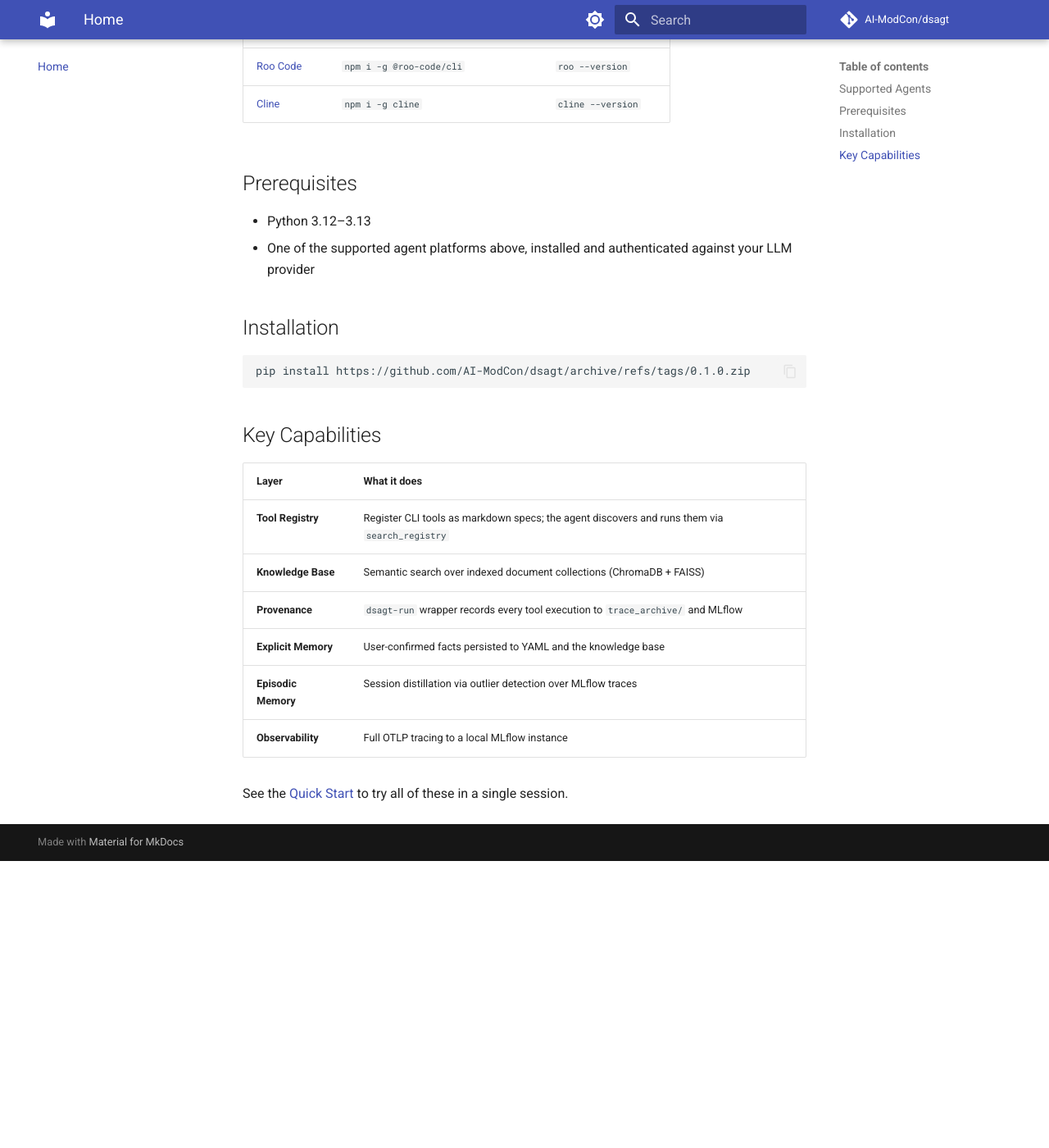
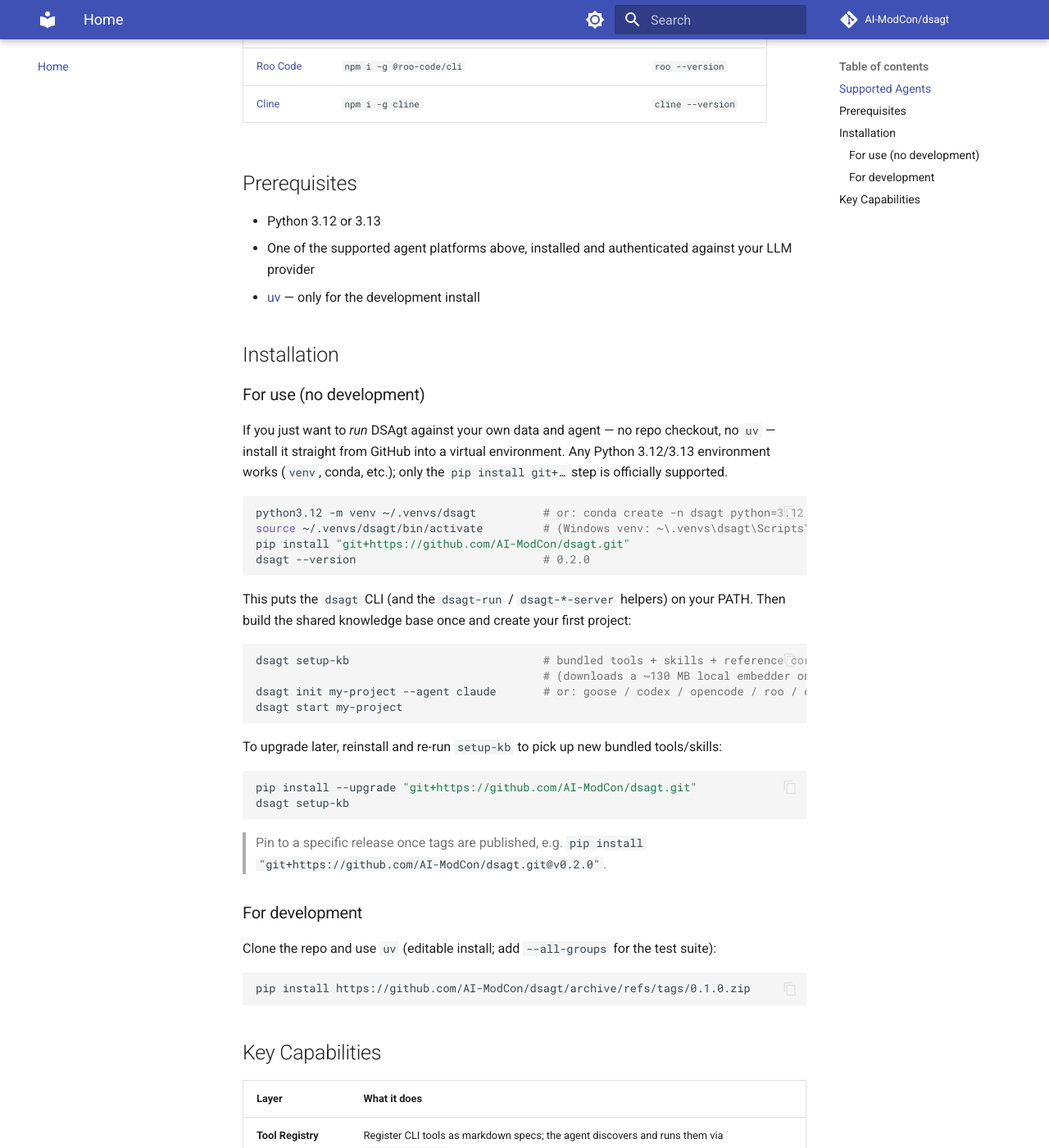
Before and after one commit to AI-ModCon/dsagt, an MkDocs documentation site: the page built from docs/index.md, in a window 1280 px wide and 1400 px high, scrolled down 606 px. Shown: the whole window at 82% size. Built offline with MkDocs 1.6.1 and Material for MkDocs 9.7.7, drawn with Linux system fonts in a browser that asks for light colours; comment, search, counter and statistics services are not loaded; before the commit the page ends 1656 px from its top, so only the background shows below that; some of the changed text lies outside the part shown.

Commit message:
docs: add pip-from-github install, sync README/docs, build on uv
- README/docs: document the non-developer install (pip install
  git+https://github.com/AI-ModCon/dsagt.git into any 3.12/3.13 env);
  note uv is dev/CI-only and conda/venv both work
- de-duplicate the supported-agents table and install block via
  mkdocs-include-markdown so docs/index.md pulls them from the README
- correct the Python prerequisite to 3.12/3.13
- cli.md: drop the uv-sync-specific install assumption
- docs CI builds with the locked docs dependency group via uv

Co-Authored-By: Claude Opus 4.8 (1M context) <noreply@anthropic.com>

````diff
--- a/README.md
+++ b/README.md
@@ -6,8 +6,9 @@
 
 DSAgt connects an MCP-compatible AI coding agent to tool registration, a semantic knowledge base, execution provenance, and observability infrastructure. DSAgt provides data-pipeline scaffolding around a user's existing agent CLI or VS Code extension (Claude Code, Goose, Codex, …);
 
-**Prerequisites:** Python 3.10–3.13, [uv](https://github.com/astral-sh/uv), and one of the supported agent platforms below — already installed and authenticated against whatever LLM provider you intend to use.
+**Prerequisites:** Python 3.12 or 3.13, and one of the supported agent platforms below — already installed and authenticated against whatever LLM provider you intend to use. ([uv](https://github.com/astral-sh/uv) is only needed for the development install.)
 
+<!-- md-shared:agents:start -->
 | Agent | Install | Verify |
 |-------|---------|--------|
 | [Claude Code](https://github.com/anthropics/claude-code) | `npm i -g @anthropic-ai/claude-code` | `claude --version` |
@@ -16,6 +17,44 @@ DSAgt connects an MCP-compatible AI coding agent to tool registration, a semanti
 | [opencode](https://github.com/sst/opencode) | See [opencode docs](https://opencode.ai/docs/) | `opencode --version` |
 | [Roo Code](https://github.com/RooCodeInc/Roo-Code) | `npm i -g @roo-code/cli` | `roo --version` |
 | [Cline](https://github.com/cline/cline) | `npm i -g cline` | `cline --version` |
+<!-- md-shared:agents:end -->
+
+## Installation
+
+### For use (no development)
+
+<!-- md-shared:install:start -->
+If you just want to *run* DSAgt against your own data and agent — no repo checkout, no `uv` — install it straight from GitHub into a virtual environment. Any Python 3.12/3.13 environment works (`venv`, conda, etc.); only the `pip install git+…` step is officially supported.
+
+```bash
+python3.12 -m venv ~/.venvs/dsagt          # or: conda create -n dsagt python=3.12 && conda activate dsagt
+source ~/.venvs/dsagt/bin/activate         # (Windows venv: ~\.venvs\dsagt\Scripts\activate)
+pip install "git+https://github.com/AI-ModCon/dsagt.git"
+dsagt --version                            # 0.2.0
+```
+
+This puts the `dsagt` CLI (and the `dsagt-run` / `dsagt-*-server` helpers) on your PATH. Then build the shared knowledge base once and create your first project:
+
+```bash
+dsagt setup-kb                             # bundled tools + skills + reference corpora
+                                           # (downloads a ~130 MB local embedder on first run)
+dsagt init my-project --agent claude       # or: goose / codex / opencode / roo / cline
+dsagt start my-project
+```
+
+To upgrade later, reinstall and re-run `setup-kb` to pick up new bundled tools/skills:
+
+```bash
+pip install --upgrade "git+https://github.com/AI-ModCon/dsagt.git"
+dsagt setup-kb
+```
+
+> Pin to a specific release once tags are published, e.g. `pip install "git+https://github.com/AI-ModCon/dsagt.git@v0.2.0"`.
+<!-- md-shared:install:end -->
+
+### For development
+
+Clone the repo and use `uv` (editable install with the full test suite) — see [Quick Start](#quick-start) below.
 
 ## Quick Start
 
--- a/docs/index.md
+++ b/docs/index.md
@@ -6,21 +6,33 @@ DSAgt connects an MCP-compatible AI coding agent to tool registration, a semanti
 
 ## Supported Agents
 
-| Agent | Install | Verify |
-|-------|---------|--------|
-| [Claude Code](https://github.com/anthropics/claude-code) | `npm i -g @anthropic-ai/claude-code` | `claude --version` |
-| [Goose](https://github.com/block/goose) | See [Goose docs](https://github.com/block/goose#installation) | `goose --version` |
-| [Codex](https://github.com/openai/codex) | `npm i -g @openai/codex` | `codex --version` |
-| [opencode](https://github.com/sst/opencode) | See [opencode docs](https://opencode.ai/docs/) | `opencode --version` |
-| [Roo Code](https://github.com/RooCodeInc/Roo-Code) | `npm i -g @roo-code/cli` | `roo --version` |
-| [Cline](https://github.com/cline/cline) | `npm i -g cline` | `cline --version` |
+<!-- Shared with README.md — edit there, not here. -->
+{%
+   include-markdown "../README.md"
+   start="<!-- md-shared:agents:start -->"
+   end="<!-- md-shared:agents:end -->"
+%}
 
 ## Prerequisites
 
-- Python 3.12–3.13
+- Python 3.12 or 3.13
 - One of the supported agent platforms above, installed and authenticated against your LLM provider
+- [uv](https://github.com/astral-sh/uv) — only for the development install
 
 ## Installation
+
+### For use (no development)
+
+<!-- Shared with README.md — edit there, not here. -->
+{%
+   include-markdown "../README.md"
+   start="<!-- md-shared:install:start -->"
+   end="<!-- md-shared:install:end -->"
+%}
+
+### For development
+
+Clone the repo and use `uv` (editable install; add `--all-groups` for the test suite):
 
 ```bash
 pip install https://github.com/AI-ModCon/dsagt/archive/refs/tags/0.1.0.zip
--- a/mkdocs.yml
+++ b/mkdocs.yml
@@ -31,6 +31,10 @@ theme:
     - content.code.copy
     - content.code.annotate
 
+plugins:
+  - search
+  - include-markdown
+
 markdown_extensions:
   - admonition
   - pymdownx.details
--- a/pyproject.toml
+++ b/pyproject.toml
@@ -72,6 +72,7 @@ dev = [
 ]
 docs = [
     "mkdocs-material>=9.5",
+    "mkdocs-include-markdown-plugin>=6.0",
 ]
 
 [build-system]
````
Also changed, not shown: docs/cli.md (+1 -1 lines), 1 other file.
